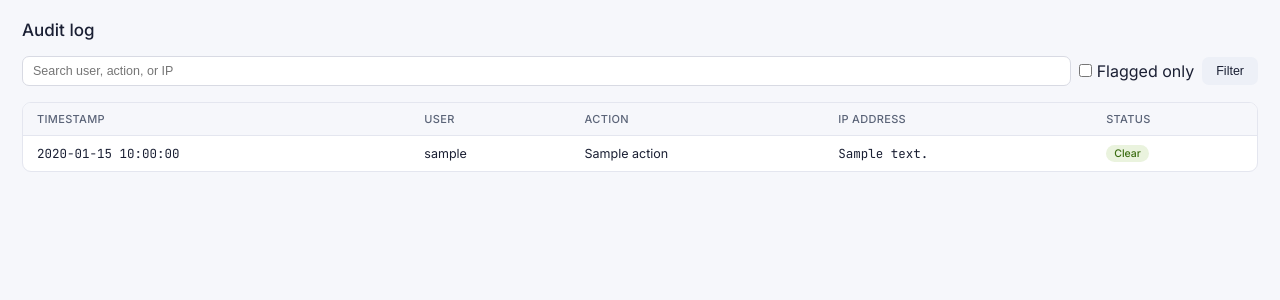
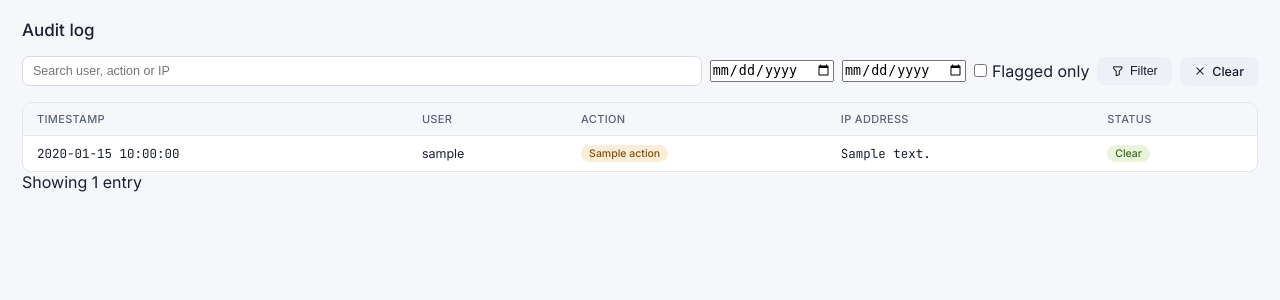
Before and after one commit to magarshrawan/Access-Control-Dashboard, a Python web app: template app/templates/audit/list.html in a window 1280 px wide. Shown: the top 300 px of the page. Run offline with Jinja, Linux system fonts and the light colour scheme; the template is opened without the code that fills it: most values are stand-ins (such as "Sample title", 1, 10 or a date in 2020).

Commit message:
featL add data range filter inputs to audit log page

```diff
--- a/app/templates/audit/list.html
+++ b/app/templates/audit/list.html
@@ -2,33 +2,70 @@
 {% set active_page = 'audit' %}
 {% block title %}Audit log — Vertex Access Control{% endblock %}
 {% block crumb %}Monitoring / <b>Audit log</b>{% endblock %}
+
 {% block content %}
 <div class="page-head">
     <h1>Audit log</h1>
     {% if current_user.role == 'Admin' %}
-    <form method="POST" action="{{ url_for('audit.purge_logs_view') }}" class="inline-form" onsubmit="return confirm('Purge old logs? This cannot be undone.');">
-        <input type="number" name="days" value="90" min="30" style="width:70px">
-        <button type="submit" class="btn-secondary">Purge old logs</button>
+    <form method="POST"
+          action="{{ url_for('audit.purge_logs_view') }}"
+          class="inline-form"
+          data-confirm="This will permanently delete all log entries older than the specified number of days."
+          data-confirm-title="Purge old logs?">
+        <input type="number" name="days" value="90" min="30"
+               style="width:70px;padding:7px 10px;border:0.5px solid #d8dae3;border-radius:7px;font-size:12.5px;">
+        <button type="submit" class="btn-secondary">
+            <i class="ti ti-trash"></i> Purge old logs
+        </button>
     </form>
     {% endif %}
 </div>
+
 <form method="GET" class="filter-bar">
-    <input type="text" name="search" placeholder="Search user, action, or IP" value="{{ search }}">
-    <label class="form-check" style="white-space:nowrap"><input type="checkbox" name="flagged" value="1" {% if flagged_only %}checked{% endif %} onchange="this.form.submit()"> Flagged only</label>
-    <button type="submit" class="btn-secondary">Filter</button>
+    <input type="text" name="search" placeholder="Search user, action or IP" value="{{ search }}">
+    <input type="date" name="date_from" value="{{ date_from or '' }}" title="From date">
+    <input type="date" name="date_to" value="{{ date_to or '' }}" title="To date">
+    <label class="form-check" style="white-space:nowrap">
+        <input type="checkbox" name="flagged" value="1" {% if flagged_only %}checked{% endif %}> Flagged only
+    </label>
+    <button type="submit" class="btn-secondary"><i class="ti ti-filter"></i> Filter</button>
+    {% if search or flagged_only or date_from or date_to %}
+    <a href="{{ url_for('audit.list_logs') }}" class="btn-secondary"><i class="ti ti-x"></i> Clear</a>
+    {% endif %}
 </form>
+
 <div class="table-wrap">
     <table class="data-table">
-        <thead><tr><th>Timestamp</th><th>User</th><th>Action</th><th>IP address</th><th>Status</th>{% if current_user.role in ['Admin','Analyst'] %}<th></th>{% endif %}</tr></thead>
+        <thead>
+            <tr>
+                <th>Timestamp</th><th>User</th><th>Action</th>
+                <th>IP address</th><th>Status</th>
+                {% if current_user.role in ['Admin', 'Analyst'] %}<th></th>{% endif %}
+            </tr>
+        </thead>
         <tbody>
             {% for log in logs %}
             <tr>
                 <td class="mono">{{ log.timestamp.strftime('%Y-%m-%d %H:%M:%S') if log.timestamp else '—' }}</td>
                 <td>{{ log.username or 'unknown' }}</td>
-            <td>{{ log.action }}</td>
+                <td>
+                    {% if 'FAILED' in log.action or 'DENIED' in log.action %}
+                        <span class="pill pill-denied">{{ log.action }}</span>
+                    {% elif 'SUCCESS' in log.action or 'APPROVED' in log.action %}
+                        <span class="pill pill-approved">{{ log.action }}</span>
+                    {% else %}
+                        <span class="pill pill-pending">{{ log.action }}</span>
+                    {% endif %}
+                </td>
                 <td class="mono">{{ log.ip_address or '—' }}</td>
-            <td>{% if log.flagged %}<span class="pill pill-flagged" title="{{ log.flag_reason }}">Flagged</span>{% else %}<span class="pill pill-active">Clear</span>{% endif %}</td>
-            {% if current_user.role in ['Admin','Analyst'] %}
+                <td>
+                    {% if log.flagged %}
+                        <span class="pill pill-flagged" title="{{ log.flag_reason }}">Flagged</span>
+                    {% else %}
+                        <span class="pill pill-active">Clear</span>
+                    {% endif %}
+                </td>
+                {% if current_user.role in ['Admin', 'Analyst'] %}
                 <td class="row-actions">
                     {% if not log.flagged %}
                     <form method="POST" action="{{ url_for('audit.flag_log_view', log_id=log.id) }}" class="inline-form">
@@ -49,4 +86,5 @@
         </tbody>
     </table>
 </div>
+<p class="results-count">Showing {{ logs|length }} entr{% if logs|length != 1 %}ies{% else %}y{% endif %}</p>
 {% endblock %}
```
Lines whose indentation alone changed are shown as unchanged.
